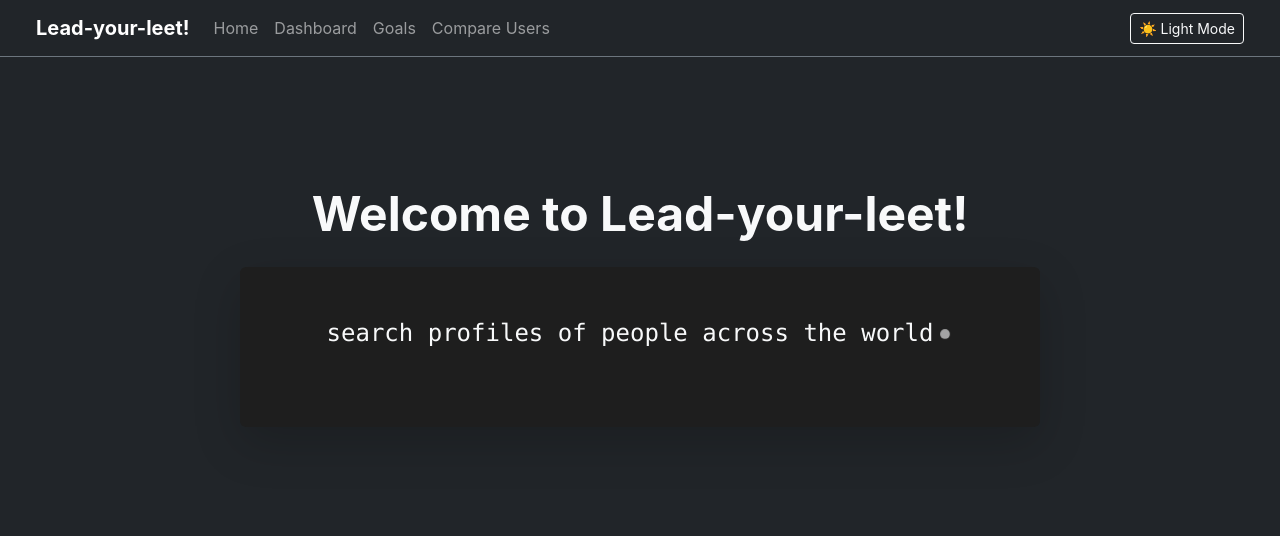
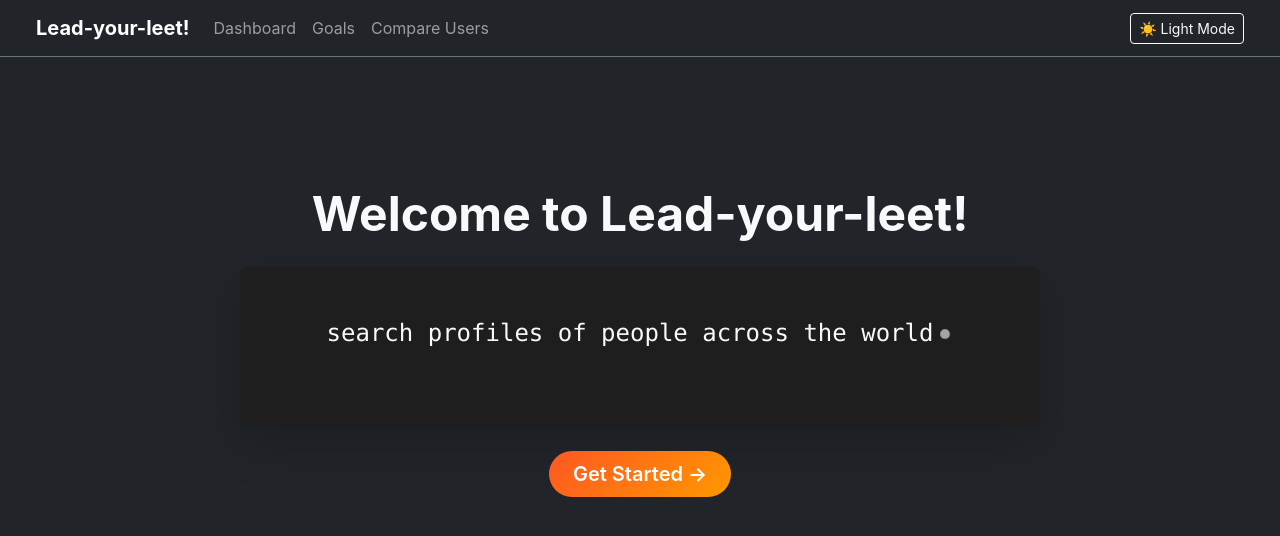
Before and after one commit to Princy0309/LeetCode-Progress-Explorer, a React (Vite) app: page / in a window 1280 px wide. Shown: the top 536 px of the page. Built offline with nearby package versions, Linux system fonts and the light colour scheme.

Commit message:
Remove home from the navbar

```diff
--- a/src/App.jsx
+++ b/src/App.jsx
@@ -137,9 +137,6 @@ export default function App() {
             <div className="collapse navbar-collapse" id="navbarNav">
               <ul className="navbar-nav me-auto mb-2 mb-lg-0">
                 <li className="nav-item">
-                  <Link className="nav-link" to="/">Home</Link>
-                </li>
-                <li className="nav-item">
                   <Link className="nav-link" to="/dashboard">Dashboard</Link>
                 </li>
                 <li className="nav-item">
--- a/src/Pages/Home.jsx
+++ b/src/Pages/Home.jsx
@@ -1,4 +1,5 @@
 import React, { useState, useEffect } from 'react';
+import { Link } from 'react-router-dom';
 
 const sentences = [
   "search profiles of people across the world",
@@ -49,12 +50,15 @@ export default function Home({ darkMode }) {
   return (
     <div className="container d-flex flex-column justify-content-center align-items-center min-vh-75 text-center px-3 py-5" style={{ marginTop: '10vh' }}>
       <h1 className="display-5 fw-bold mb-4 text-break">Welcome to Lead-your-leet!</h1>
-      <div className="p-4 p-md-5 rounded shadow-lg w-100" style={{ maxWidth: '800px', background: darkMode ? '#1e1e1e' : '#f8f9fa', minHeight: '160px' }}>
+      <div className="p-4 p-md-5 rounded shadow-lg w-100 mb-4" style={{ maxWidth: '800px', background: darkMode ? '#1e1e1e' : '#f8f9fa', minHeight: '160px' }}>
         <p className="fs-4 font-monospace mb-0 text-break">
           {currentText}
           <span className="spinner-grow spinner-grow-sm ms-1 align-middle" role="status" aria-hidden="true"></span>
         </p>
       </div>
+      <Link to="/dashboard" className="btn fire-btn px-4 py-2 rounded-pill fs-5">
+        Get Started →
+      </Link>
     </div>
   );
 }
```
